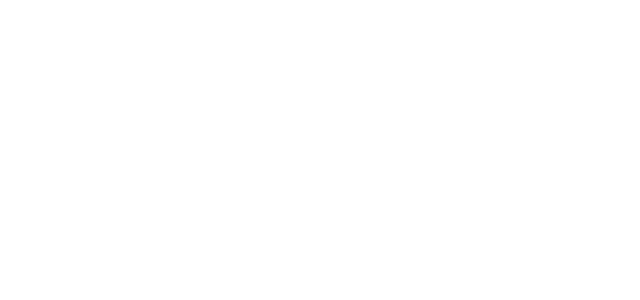
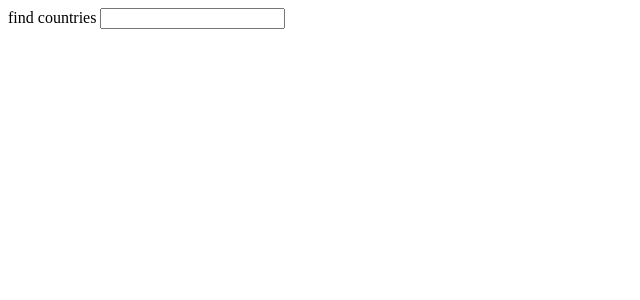
Before and after one commit to dyabk/country-data, a React (Create React App) app: page / in a window 1280 px wide. Shown: the top 300 px of the page, without its empty margins (0-640 px from the left). Built offline with nearby package versions, Linux system fonts and the light colour scheme.

Commit message:
Added a React component called Filter and a state component called filter to use in finding specific countries

```diff
--- a/src/App.js
+++ b/src/App.js
@@ -1,8 +1,17 @@
-import React from 'react'
+import React, { useState } from 'react'
+import Filter from './components/Filter'
 
 const App = () => {
+  const [filter, setFilter] = useState('')
+
+  const handleFilterChange = (event) => {
+    console.log(`filter will be set to ${event.target.value}`)
+    setFilter(event.target.value)
+  }
+
   return (
     <div className="App">
+      <Filter handler={handleFilterChange} word={filter} />
     </div>
   );
 }
--- /dev/null
+++ b/src/components/Filter.js
@@ -0,0 +1,10 @@
+import React from 'react'
+
+const Filter = ( { handler, word } ) =>
+    <div>
+        find countries <input
+            value={word}
+            onChange={handler} />
+    </div>
+
+export default Filter
```
